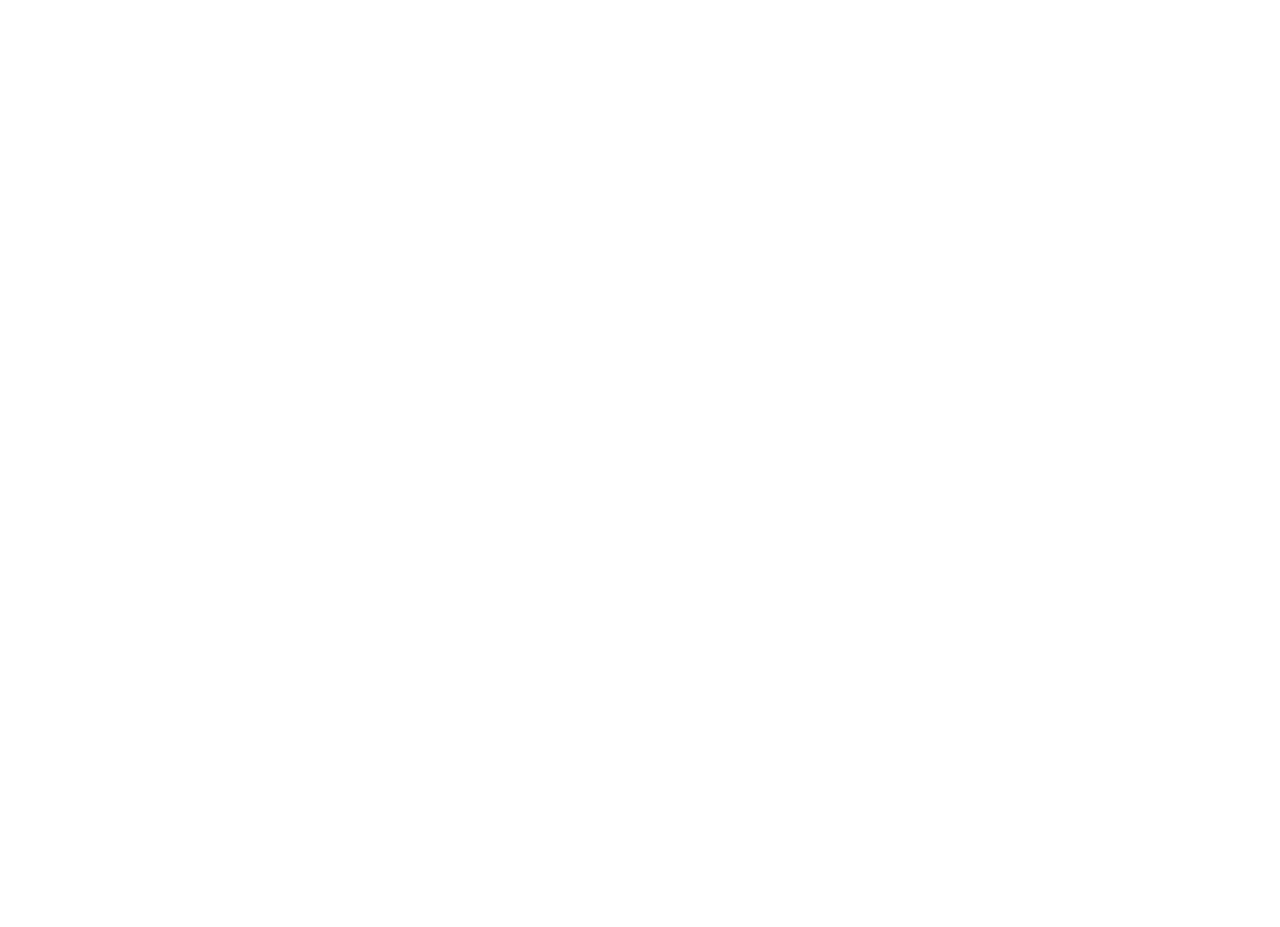
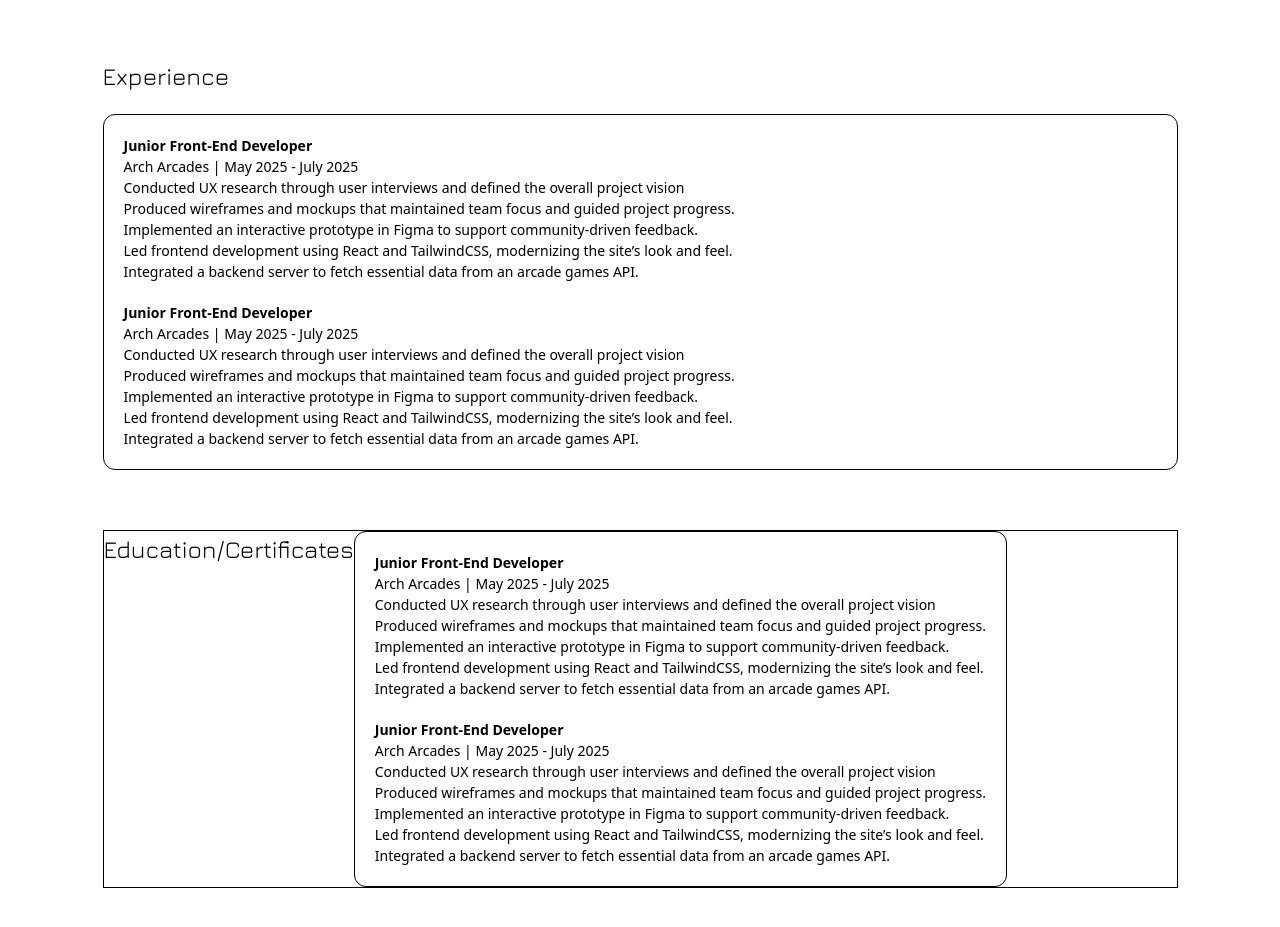
Before and after one commit to pixelatedpup/pechie, a React (Vite) app in the folder pechie/: page /info in a window 1280 px wide. Shown: the part 521-1448 px from the top of the page. Before the commit the page ends 800 px from the top, so only its background shows below. Built offline with nearby package versions, Linux system fonts and the light colour scheme.

Commit message:
Working on basic layout of info page

```diff
--- a/pechie/src/components/Page.tsx
+++ b/pechie/src/components/Page.tsx
@@ -3,9 +3,13 @@
 
 const Page = () =>{
     return(
-        <div className="mx-[90px]">
-            <Header/>
-            <Body/>
+        <div className="min-h-screen flex flex-col">
+            <div className="mx-[90px]">
+                <Header/>
+                <div className="max-w-[1075px] mx-auto pb-[50px]" >
+                    <Body/>
+                </div>
+            </div>
         </div>
     )
 }
--- a/pechie/src/components/pages/Info.tsx
+++ b/pechie/src/components/pages/Info.tsx
@@ -1,6 +1,102 @@
 const Info = () =>{
     return(
         <>
+
+        <div className="flex flex-col gap-15">
+            <section className="flex flex-row justify-center border border-black w-full">
+
+                <article className="flex flex-1 justify-start border border-black">
+                    <div className="w-[489px] h-[341px] bg-black rounded-xl">
+
+                    </div>
+                </article>
+
+                <article className="flex flex-1 justify-end border border-black">
+                    <div className="w-[227px] h-[341px] bg-black ">
+
+                    </div>
+                </article>
+
+
+            </section>
+
+            <section className="flex border border-black h-[66px]">
+                <h2>Skills</h2>
+
+            </section>
+
+            <section className="flex flex-col  h-auto gap-5">
+                <h2>Experience</h2>
+
+                <article className="flex flex-col gap-5 p-[20px] border border-black rounded-xl">
+
+                    <div>
+
+                    <p>
+                        <strong>Junior Front-End Developer</strong><br/>
+                        Arch Arcades | May 2025 - July 2025<br/>
+                    </p>
+                    <ul>
+                        <li><p>Conducted UX research through user interviews and defined the overall project vision</p></li>
+                        <li><p>Produced wireframes and mockups that maintained team focus and guided project progress.</p></li>
+                        <li><p>Implemented an interactive prototype in Figma to support community-driven feedback.</p></li>
+                        <li><p>Led frontend development using React and TailwindCSS, modernizing the site’s look and feel.</p></li>
+                        <li><p>Integrated a backend server to fetch essential data from an arcade games API.</p></li>
+                    </ul>
+
+                    </div>
+                    <div>
+                                        <p>
+                        <strong>Junior Front-End Developer</strong><br/>
+                        Arch Arcades | May 2025 - July 2025<br/>
+                    </p>
+                    <ul>
+                        <li><p>Conducted UX research through user interviews and defined the overall project vision</p></li>
+                        <li><p>Produced wireframes and mockups that maintained team focus and guided project progress.</p></li>
+                        <li><p>Implemented an interactive prototype in Figma to support community-driven feedback.</p></li>
+                        <li><p>Led frontend development using React and TailwindCSS, modernizing the site’s look and feel.</p></li>
+                        <li><p>Integrated a backend server to fetch essential data from an arcade games API.</p></li>
+                    </ul>
+                    </div>
+                </article>
+            </section>
+
+            <section className="flex border border-black h-auto">
+                <h2>Education/Certificates</h2>
+                                <article className="flex flex-col gap-5 p-[20px] border border-black rounded-xl">
+
+                    <div>
+
+                    <p>
+                        <strong>Junior Front-End Developer</strong><br/>
+                        Arch Arcades | May 2025 - July 2025<br/>
+                    </p>
+                    <ul>
+                        <li><p>Conducted UX research through user interviews and defined the overall project vision</p></li>
+                        <li><p>Produced wireframes and mockups that maintained team focus and guided project progress.</p></li>
+                        <li><p>Implemented an interactive prototype in Figma to support community-driven feedback.</p></li>
+                        <li><p>Led frontend development using React and TailwindCSS, modernizing the site’s look and feel.</p></li>
+                        <li><p>Integrated a backend server to fetch essential data from an arcade games API.</p></li>
+                    </ul>
+
+                    </div>
+                    <div>
+                                        <p>
+                        <strong>Junior Front-End Developer</strong><br/>
+                        Arch Arcades | May 2025 - July 2025<br/>
+                    </p>
+                    <ul>
+                        <li><p>Conducted UX research through user interviews and defined the overall project vision</p></li>
+                        <li><p>Produced wireframes and mockups that maintained team focus and guided project progress.</p></li>
+                        <li><p>Implemented an interactive prototype in Figma to support community-driven feedback.</p></li>
+                        <li><p>Led frontend development using React and TailwindCSS, modernizing the site’s look and feel.</p></li>
+                        <li><p>Integrated a backend server to fetch essential data from an arcade games API.</p></li>
+                    </ul>
+                    </div>
+                </article>
+
+            </section>
+        </div>
         </>
     );
 }
```
